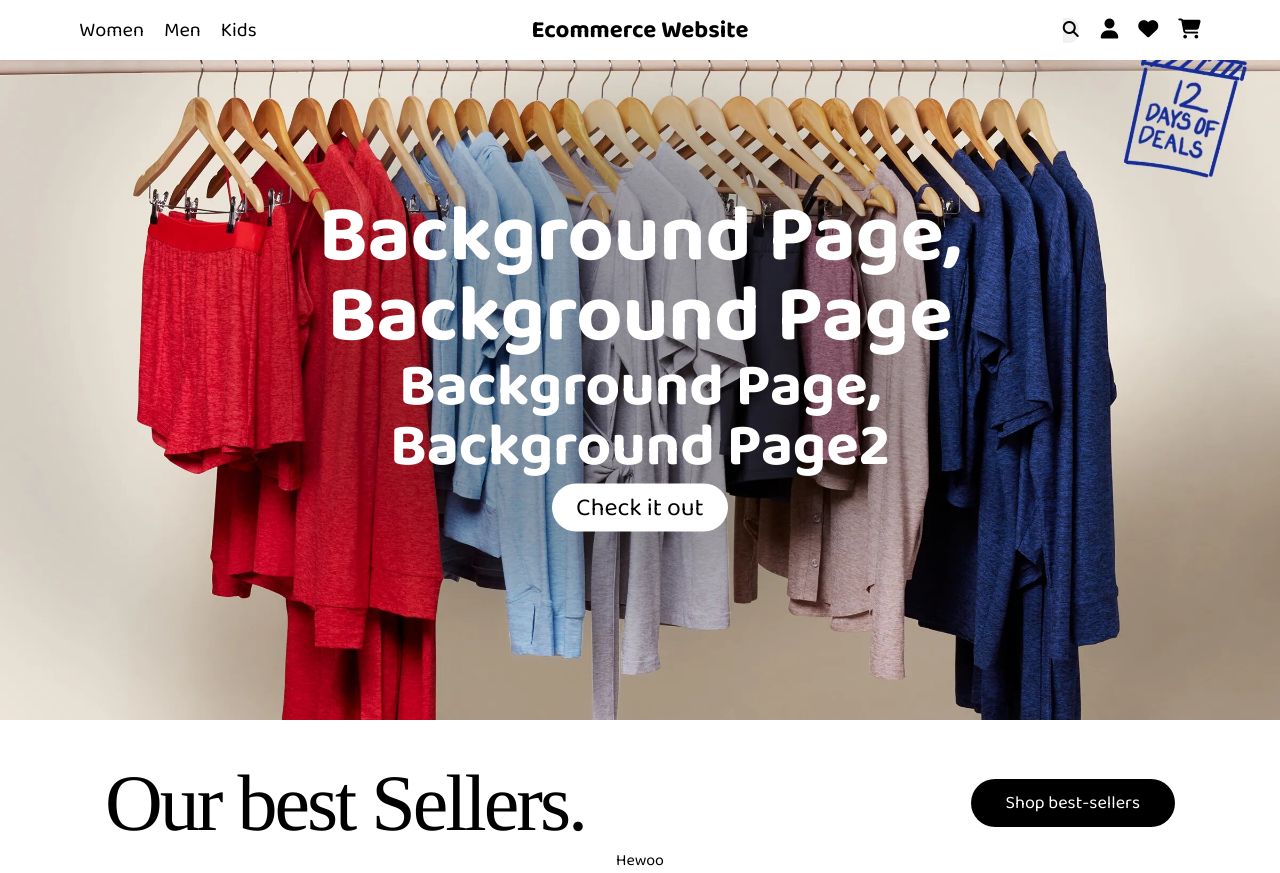
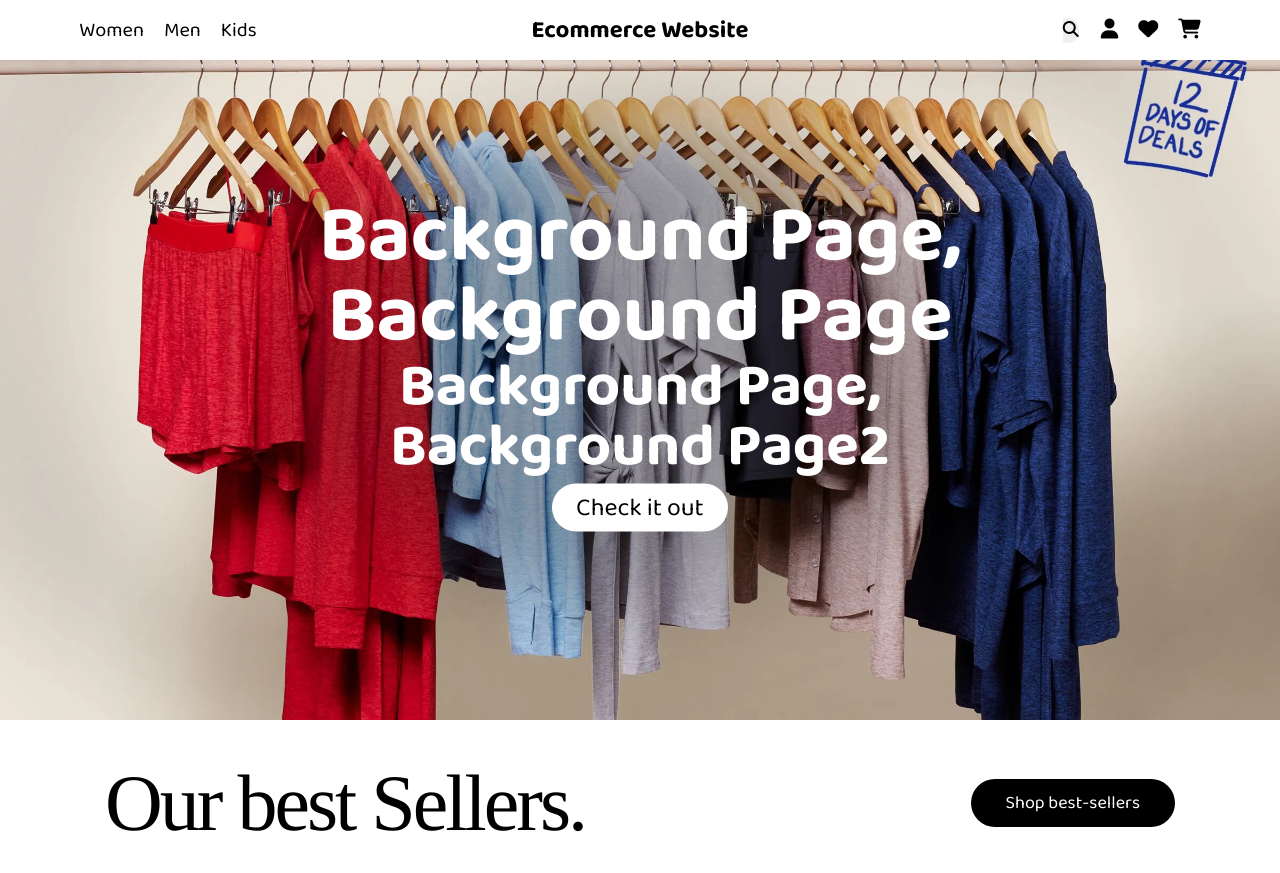
Before and after one commit to AryaLaddha/ECom, a React (Create React App) app: page / in a window 1280 px wide. After the commit the page ends 849 px from the top, so only its background shows below. Built offline with nearby package versions, Linux system fonts and the light colour scheme; the HTML template or start-up script is replaced by a standard one.

Commit message:
removing bestsellers card

```diff
--- a/src/components/BestSellers/Bestsellersgrid.js
+++ b/src/components/BestSellers/Bestsellersgrid.js
@@ -7,30 +7,7 @@ class Bestsellersgrid extends React.Component {
     render() {
         return (
             <div className="Bestsellers-grid">
-                <Bestsellerscard />
-                {/* <div className="Bestsellers-card">
-                    <div className="Bestsellers-card-imagebox">
-                        <img src={image1} alt="productImage" />
-                    </div>
-                    <div className="Bestsellers-card-contentbox">
-                        <h2>Nike Hoodie</h2>
-                        <div className="Bestsellers-card-size">
-                            <h3>Size:</h3>
-                            <span>S</span>
-                            <span>M</span>
-                            <span>L</span>
-                            <span>XL</span>
-                            <span>XXL</span>
-                        </div>
-                        <div className="Bestsellers-card-color">
-                            <h3>Color:</h3>
-                            <span></span>
-                            <span></span>
-                            <span></span>
-                        </div>
-                        <a href="#">Buy now</a>
-                    </div>
-                </div> */}
+
             </div>
         )
     }
```
